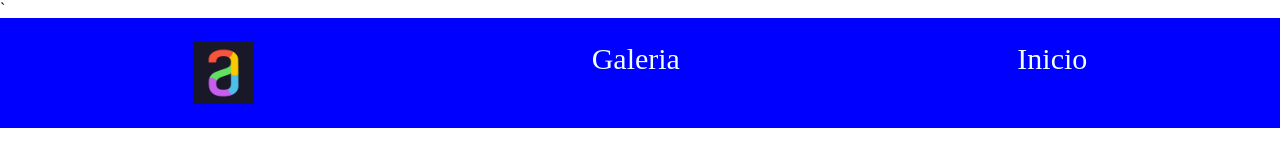
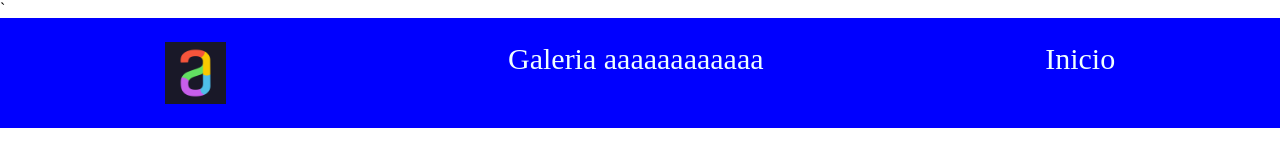
Before and after one commit to cristianofisico73/2serieB, a plain HTML site: page Index.html in a window 1280 px wide. Drawn offline with Linux system fonts and the light colour scheme.

Commit message:
novos arquivos adicionados 1

```diff
--- a/Index.html
+++ b/Index.html
@@ -10,7 +10,7 @@
 <body>`
         <header class="cabecalho">
             <img class="cabecalho-imagem" src="alura-start.jpg" alt="Logo alura-start">
-            <li class="cabecalho-item"> Galeria </li>
+            <li class="cabecalho-item"> Galeria aaaaaaaaaaaa </li>
             <li class="cabecalho-item"> Inicio </li>
 
 
```
